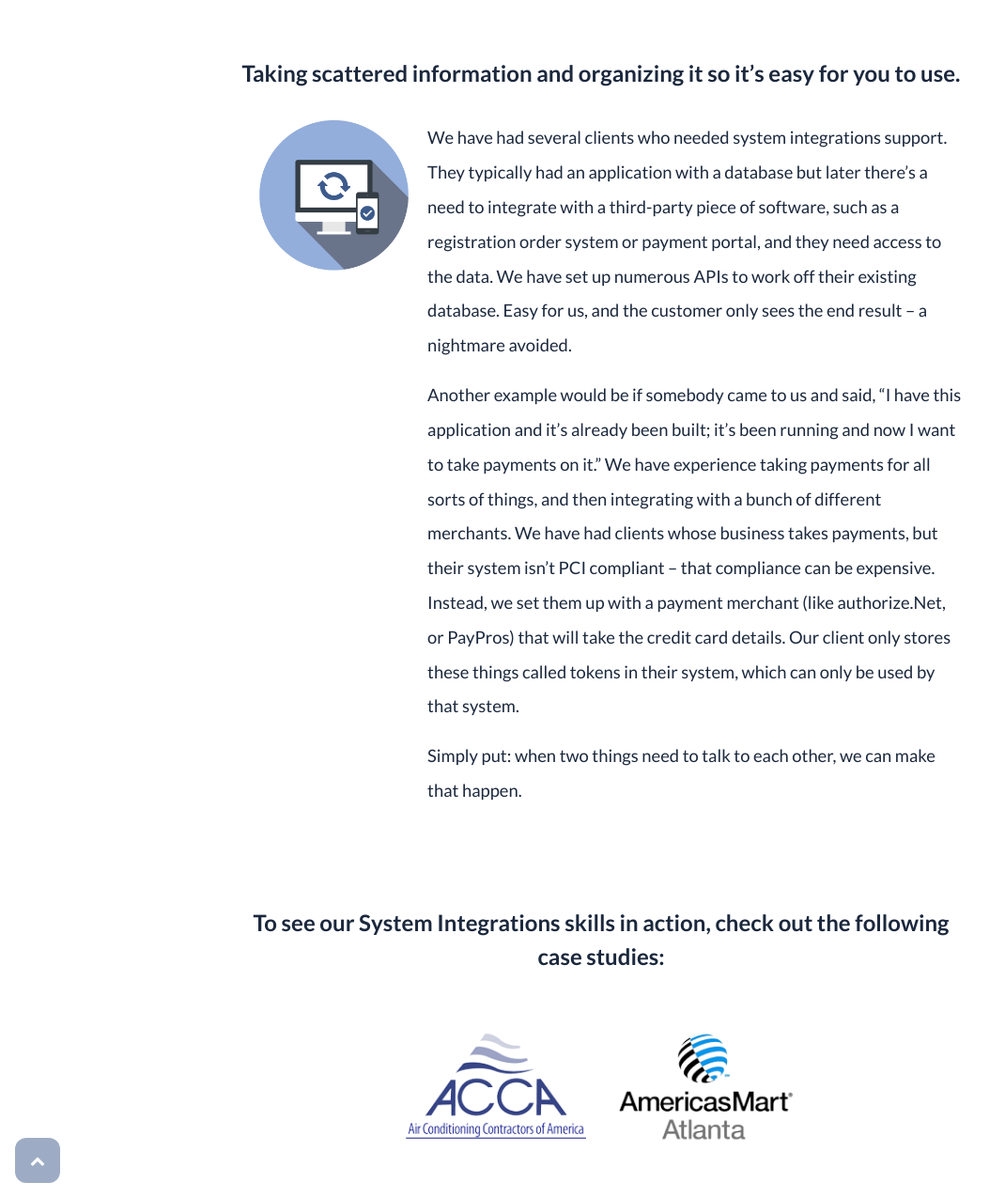
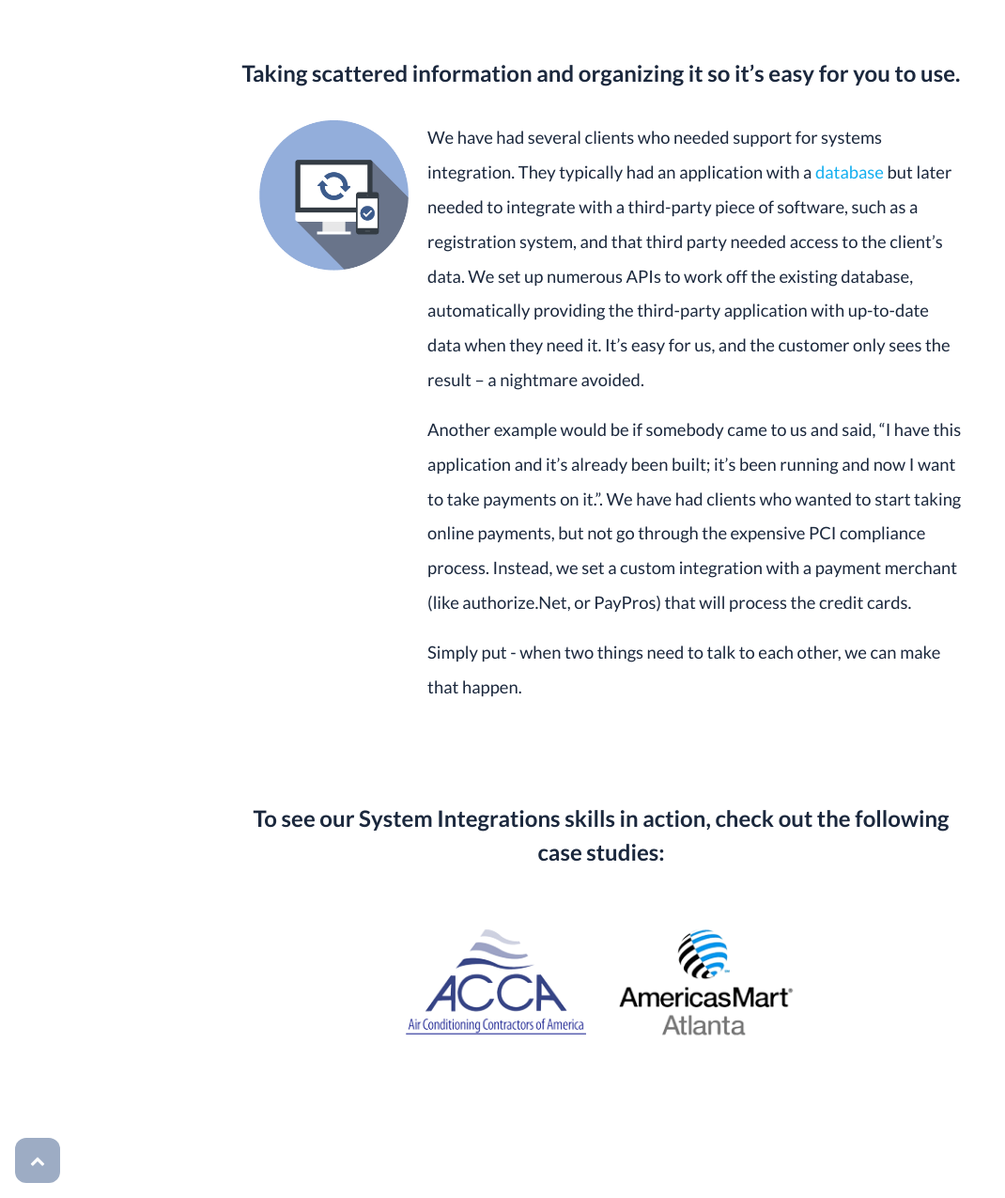
Before and after one commit to bgsoftware/company-site, a Jekyll site: the page built from capabilities/system-integrations.html, in a window 1280 px wide and 1400 px high, scrolled down 461 px, cut to the strip 125-1400 px from the top of the window. Shown: the whole strip at 94% size, without its empty margins (0-1070 px from the left). Built offline with Jekyll 4.4.1, drawn with Linux system fonts in a browser that asks for light colours; comment, search, counter and statistics services are not loaded.

Commit message:
Update text in capabilities/system-integrations.html

```diff
--- a/capabilities/system-integrations.html
+++ b/capabilities/system-integrations.html
@@ -3,8 +3,8 @@ layout: capability
 
 asset-name: system_integrations
 
-description: "We’re good at moving data around, safely. See our capabilities with system
-integration and how we can help your business."
+description: "We’re good at moving data around, safely. See our capabilities with system integration and how we can
+help your business."
 
 tags: [System Integration]
 
@@ -12,20 +12,17 @@ title: System Integrations
 
 subtitle: "Taking scattered information and organizing it so it’s easy for you to use."
 
-text: '<p>We have had several clients who needed system integrations support. They
-typically had an application with a database but later there’s a need to integrate with a
-third-party piece of software, such as a registration order system or payment portal, and
-they need access to the data. We have set up numerous APIs to work off their existing
-database. Easy for us, and the customer only sees the end result – a nightmare avoided. </p>
-<p>Another example would be if somebody came to us and said, “I have this application and
-it’s already been built; it’s been running and now I want to take payments on it.” We have
-experience taking payments for all sorts of things, and then integrating with a bunch of
-different merchants. We have had clients whose business takes payments, but their system
-isn’t PCI compliant – that compliance can be expensive. Instead, we set them up with a
-payment merchant (like authorize.Net, or PayPros) that will take the credit card details.
-Our client only stores these things called tokens in their system, which can only be used
-by that system.</p>
-<p>Simply put: when two things need to talk to each other, we can make that happen.</p>'
+text: '<p>We have had several clients who needed support for systems integration. They typically had an application
+with a <a href="/case-studies/americasmart.html" class="color-teal hover-color-dark-blue">database</a>
+but later needed to integrate with a third-party piece of software, such as a registration system, and that third
+party needed access to the client’s data. We set up numerous APIs to work off the existing database, automatically
+providing the third-party application with up-to-date data when they need it. It’s easy for us, and the customer only
+sees the result – a nightmare avoided.</p>
+<p>Another example would be if somebody came to us and said, “I have this application and it’s already been built; it’s
+been running and now I want to take payments on it.”. We have had clients who wanted to start taking online payments,
+but not go through the expensive PCI compliance process. Instead, we set a custom integration with a payment merchant
+(like authorize.Net, or PayPros) that will process the credit cards.</p>
+<p>Simply put - when two things need to talk to each other, we can make that happen.</p>'
 
 case-study-excludes: "cpuc,bayren"
 ---
```
